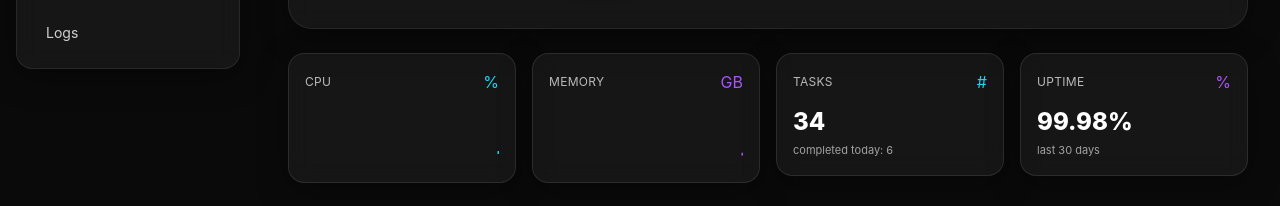
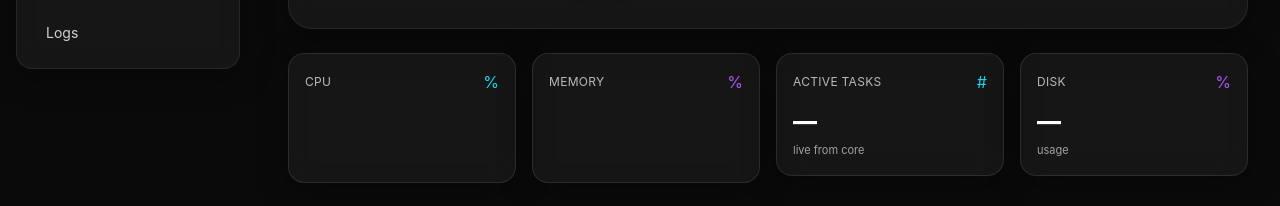
Before and after one commit to promobot-hub/HQ-Dashboard, a Next.js app in the folder hq-dashboard/: page / in a window 1280 px wide. Shown: the part 319-525 px from the top of the page. Built offline with nearby package versions, Linux system fonts and the light colour scheme; no server answers.

Commit message:
feat(metrics): /api/metrics proxies cpu,memory,disk,active_tasks; ChartsClient polls every 3s with loading, removes all random fallback, adds Active Tasks/Disk tiles

```diff
--- a/hq-dashboard/app/api/metrics/route.ts
+++ b/hq-dashboard/app/api/metrics/route.ts
@@ -4,7 +4,7 @@ import { CLAWBOT_API_BASE } from "../../components/config";
 export async function GET(req: NextRequest) {
   try {
     const { searchParams } = new URL(req.url);
-    const keys = searchParams.get("keys") || "cpu,mem";
+    const keys = searchParams.get("keys") || "cpu,memory,disk,active_tasks";
     const r = await fetch(
       `${CLAWBOT_API_BASE}/api/metrics?keys=${encodeURIComponent(keys)}`,
       { cache: "no-store" }
--- a/hq-dashboard/components/ChartsClient.tsx
+++ b/hq-dashboard/components/ChartsClient.tsx
@@ -1,8 +1,10 @@
 "use client";
-import React, { useEffect, useRef } from "react";
+import React, { useEffect, useRef, useState } from "react";
 export default function ChartsClient() {
   const cpuRef = useRef<HTMLCanvasElement | null>(null);
   const memRef = useRef<HTMLCanvasElement | null>(null);
+  const [loading, setLoading] = useState(true);
+  const [meta, setMeta] = useState<{ disk?: number; active_tasks?: number }>({});
   useEffect(() => {
     let cpuChart: any, memChart: any;
     let i1: any, i2: any, poll: any;
@@ -68,38 +70,25 @@ export default function ChartsClient() {
 
         const pollOnce = async () => {
           try {
-            const r = await fetch(`/api/metrics?keys=cpu,mem`, {
-              cache: "no-store",
-            });
+            const r = await fetch(`/api/metrics?keys=cpu,memory,disk,active_tasks`, { cache: "no-store" });
             if (!r.ok) throw new Error("metrics");
             const j = await r.json();
-            const cpu = Math.max(
-              0,
-              Math.min(100, Number(j?.cpu ?? Math.random() * 20 + 10))
-            );
-            const mem = Math.max(
-              0,
-              Math.min(100, Number(j?.mem ?? Math.random() * 25 + 15))
-            );
-            if (cpuChart) push(cpuChart, cpu);
-            if (memChart) push(memChart, mem);
+            const cpu = Number(j?.cpu ?? NaN);
+            const mem = Number(j?.memory ?? NaN);
+            if (!Number.isNaN(cpu) && cpuChart) push(cpuChart, Math.max(0, Math.min(100, cpu)));
+            if (!Number.isNaN(mem) && memChart) push(memChart, Math.max(0, Math.min(100, mem)));
+            setMeta({ disk: Number(j?.disk), active_tasks: Number(j?.active_tasks) });
+            setLoading(false);
           } catch {
-            // fallback random ticks to keep motion
-            if (cpuChart)
-              push(cpuChart, Math.max(5, Math.min(95, Math.random() * 18 + 8)));
-            if (memChart)
-              push(
-                memChart,
-                Math.max(5, Math.min(95, Math.random() * 22 + 12))
-              );
+            // no random fallback; keep last state and loading if never succeeded
           }
         };
         pollOnce();
-        poll = setInterval(pollOnce, 2000);
+        poll = setInterval(pollOnce, 3000);
 
-        // minor staggered visual noise
-        i1 = setInterval(() => cpuChart && cpuChart.update("none"), 1500);
-        i2 = setInterval(() => memChart && memChart.update("none"), 1700);
+        // keep charts fresh without animation
+        i1 = setInterval(() => cpuChart && cpuChart.update("none"), 3000);
+        i2 = setInterval(() => memChart && memChart.update("none"), 3000);
       })
       .catch(() => {});
 
@@ -117,12 +106,11 @@ export default function ChartsClient() {
       <div className="col-span-12 sm:col-span-6 lg:col-span-3">
         <div className="rounded-2xl border border-white/10 bg-white/5 backdrop-blur-md shadow-[0_8px_32px_rgba(0,0,0,0.35)] p-4">
           <div className="flex items-center justify-between">
-            <div className="text-white/70 text-xs uppercase tracking-wide">
-              CPU
-            </div>
+            <div className="text-white/70 text-xs uppercase tracking-wide">CPU</div>
             <span className="text-[#22d3ee]">%</span>
           </div>
-          <div className="mt-2 h-16">
+          <div className="mt-2 h-16 relative">
+            {loading && <div className="absolute inset-0 grid place-items-center text-white/50 text-xs">Loading…</div>}
             <canvas ref={cpuRef} />
           </div>
         </div>
@@ -130,12 +118,11 @@ export default function ChartsClient() {
       <div className="col-span-12 sm:col-span-6 lg:col-span-3">
         <div className="rounded-2xl border border-white/10 bg-white/5 backdrop-blur-md shadow-[0_8px_32px_rgba(0,0,0,0.35)] p-4">
           <div className="flex items-center justify-between">
-            <div className="text-white/70 text-xs uppercase tracking-wide">
-              Memory
-            </div>
-            <span className="text-[#a855f7]">GB</span>
+            <div className="text-white/70 text-xs uppercase tracking-wide">Memory</div>
+            <span className="text-[#a855f7]">%</span>
           </div>
-          <div className="mt-2 h-16">
+          <div className="mt-2 h-16 relative">
+            {loading && <div className="absolute inset-0 grid place-items-center text-white/50 text-xs">Loading…</div>}
             <canvas ref={memRef} />
           </div>
         </div>
@@ -143,27 +130,21 @@ export default function ChartsClient() {
       <div className="col-span-12 sm:col-span-6 lg:col-span-3">
         <div className="rounded-2xl border border-white/10 bg-white/5 backdrop-blur-md shadow-[0_8px_32px_rgba(0,0,0,0.35)] p-4">
           <div className="flex items-center justify-between">
-            <div className="text-white/70 text-xs uppercase tracking-wide">
-              Tasks
-            </div>
+            <div className="text-white/70 text-xs uppercase tracking-wide">Active Tasks</div>
             <span className="text-[#22d3ee]">#</span>
           </div>
-          <div className="mt-3 text-2xl font-extrabold text-white">34</div>
-          <div className="mt-1 text-[11px] text-white/60">
-            completed today: 6
-          </div>
+          <div className="mt-3 text-2xl font-extrabold text-white">{Number.isFinite(meta.active_tasks as any) ? meta.active_tasks : "—"}</div>
+          <div className="mt-1 text-[11px] text-white/60">live from core</div>
         </div>
       </div>
       <div className="col-span-12 sm:col-span-6 lg:col-span-3">
         <div className="rounded-2xl border border-white/10 bg-white/5 backdrop-blur-md shadow-[0_8px_32px_rgba(0,0,0,0.35)] p-4">
           <div className="flex items-center justify-between">
-            <div className="text-white/70 text-xs uppercase tracking-wide">
-              Uptime
-            </div>
+            <div className="text-white/70 text-xs uppercase tracking-wide">Disk</div>
             <span className="text-[#a855f7]">%</span>
           </div>
-          <div className="mt-3 text-2xl font-extrabold text-white">99.98%</div>
-          <div className="mt-1 text-[11px] text-white/60">last 30 days</div>
+          <div className="mt-3 text-2xl font-extrabold text-white">{Number.isFinite(meta.disk as any) ? `${meta.disk}%` : "—"}</div>
+          <div className="mt-1 text-[11px] text-white/60">usage</div>
         </div>
       </div>
     </div>
```
Also changed, not shown: 2 other files (tests, documents, lock files or other folders).
